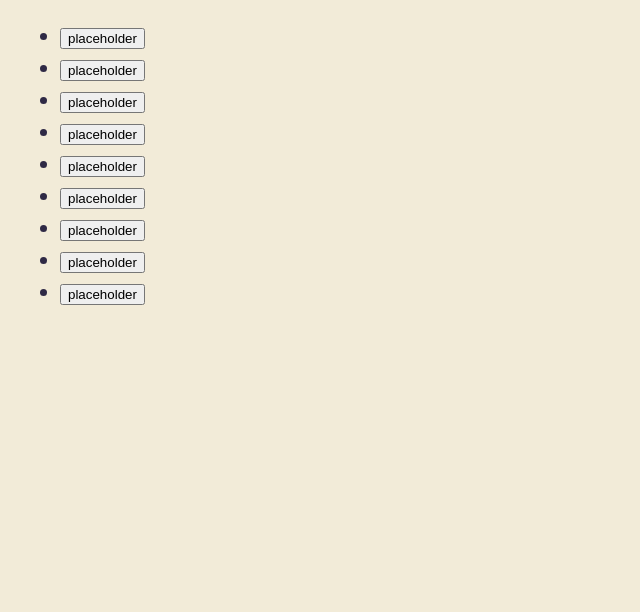
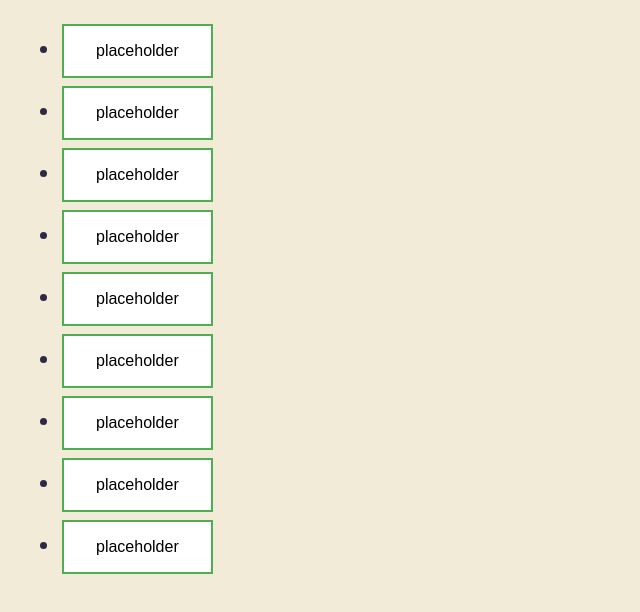
Before and after one commit to yayacdm/Pokedex, a plain HTML site: page index.html in a window 1280 px wide. Shown: the whole page, without its empty margins (0-640 px from the left). Drawn offline with Linux system fonts and the light colour scheme; a web font is replaced by a local one.

Commit message:
added button styling to css

```diff
--- a/css/styles.css
+++ b/css/styles.css
@@ -23,3 +23,21 @@ body {
   text-align: left;
   margin: 20px;
 }
+
+.button-class {
+  background-color: #4caf50; /* Green */
+  border: none;
+  color: white;
+  padding: 16px 32px;
+  text-align: center;
+  text-decoration: none;
+  display: inline-block;
+  font-size: 16px;
+  margin: 4px 2px;
+  -webkit-transition-duration: 0.4s; /* Safari */
+  transition-duration: 0.4s;
+  cursor: pointer;
+  background-color: white;
+  color: black;
+  border: 2px solid #4caf50;
+}
```
